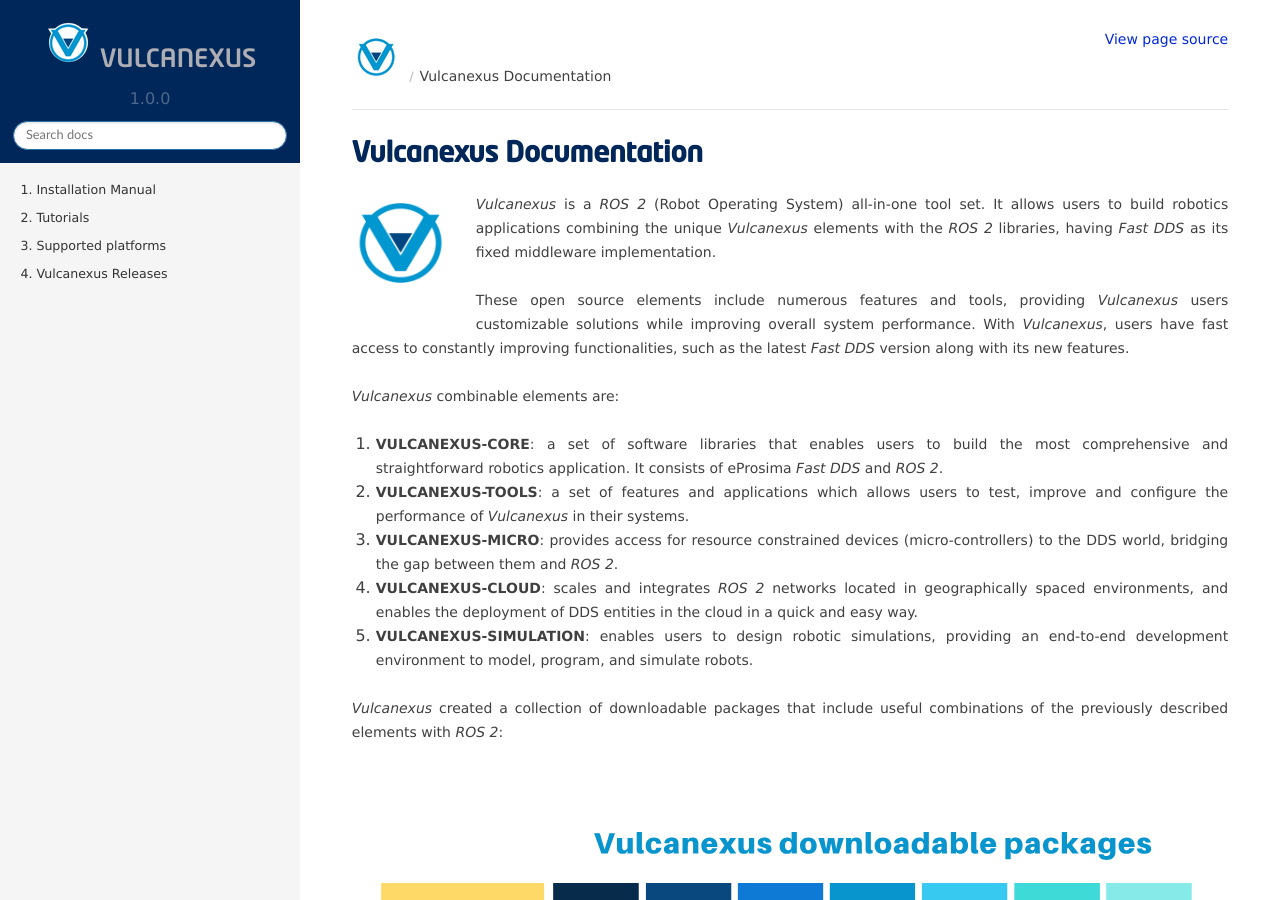
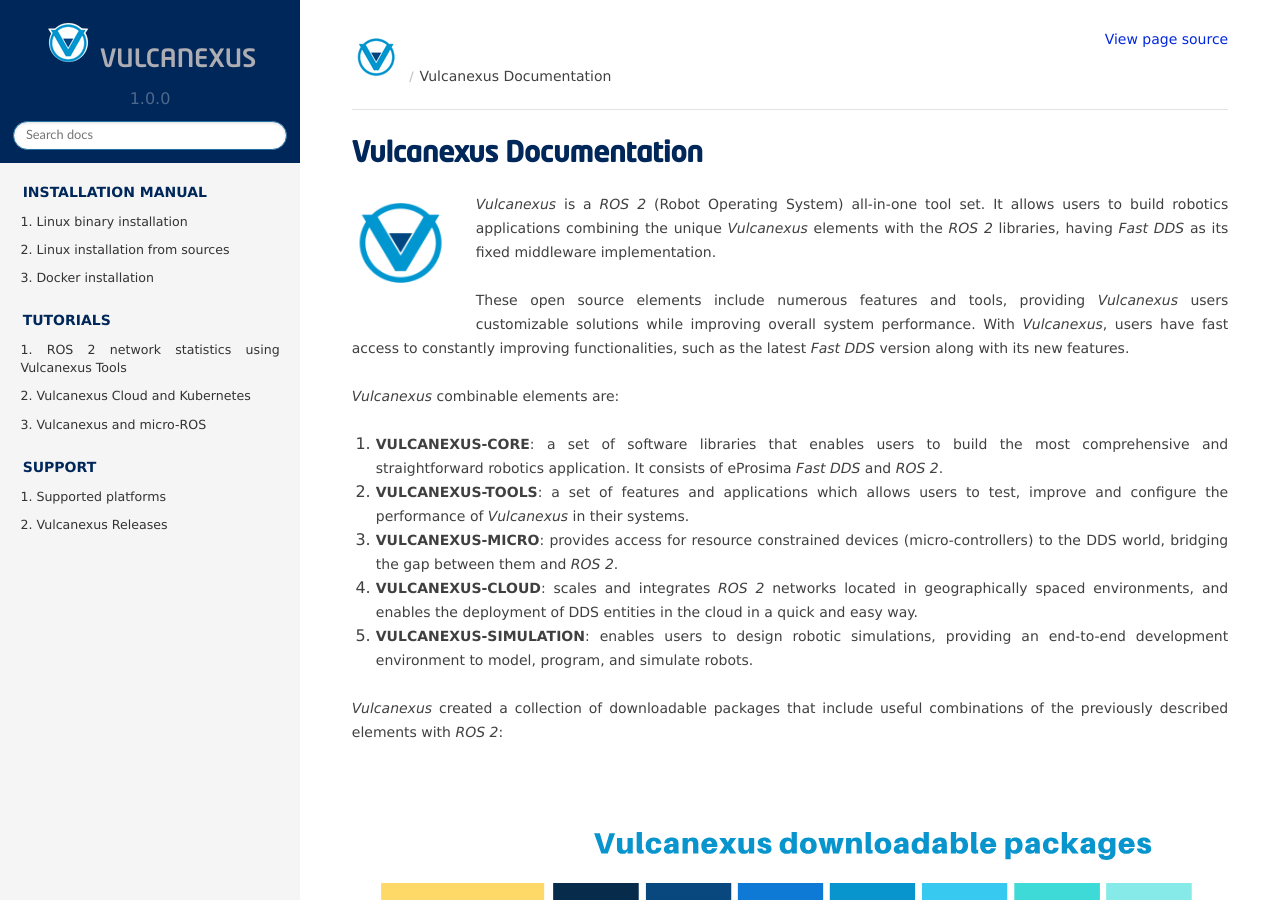
Before and after one commit to eProsima/vulcanexus, a Sphinx documentation site: the page built from docs/index.rst, in a window 1280 px wide and 900 px high. Built offline with Sphinx 7.4.7 and the Read the Docs theme 2.0.0, drawn with Linux system fonts in a browser that asks for light colours.

```diff
--- a/docs/index.rst
+++ b/docs/index.rst
@@ -33,11 +33,30 @@ With *Vulcanexus*, users have fast access to constantly improving functionalitie
 The following documentation includes instructions for installing each *Vulcanexus* packages, some tutorials help users to get started, and the supported platforms and releases.
 
 .. toctree::
+   :caption: Installation Manual
    :maxdepth: 2
    :hidden:
    :numbered: 5
 
-   /rst/installation/installation_manual
-   /rst/tutorials/tutorials
+   /rst/installation/linux_binary_installation.rst
+   /rst/installation/linux_source_installation.rst
+   /rst/installation/docker.rst
+
+.. toctree::
+   :caption: Tutorials
+   :maxdepth: 2
+   :hidden:
+   :numbered: 5
+
+   /rst/tutorials/tools_tutorial.rst
+   /rst/tutorials/cloud_tutorial.rst
+   /rst/tutorials/microros_tutorial.rst
+
+.. toctree::
+   :caption: Support
+   :maxdepth: 2
+   :hidden:
+   :numbered: 5
+
    /rst/platforms/platforms
    /rst/notes/notes
--- a/docs/rst/installation/docker.rst
+++ b/docs/rst/installation/docker.rst
@@ -63,5 +63,3 @@ The output should be:
 .. code-block:: bash
 
     /opt/vulcanexus/galactic
-
-Please refer to :ref:`vulcanexus_tutorials` to read about all the *Vulcanexus* possibilities and getting started with developing for *Vulcanexus*.
--- a/docs/rst/installation/linux_binary_installation.rst
+++ b/docs/rst/installation/linux_binary_installation.rst
@@ -70,8 +70,3 @@ To uninstall Vulcanexus, it is enough to run the following command :
 .. code-block:: bash
 
     sudo apt autoremove vulcanexus-galactic-desktop
-
-Next steps
-----------
-
-Please, refer to the :ref:`vulcanexus_tutorials` section to keep learning about Vulcanexus capabilities and features.
--- a/docs/rst/installation/linux_source_installation.rst
+++ b/docs/rst/installation/linux_source_installation.rst
@@ -117,8 +117,3 @@ In order to use the Vulcanexus installation, the environment must be set up sour
 .. code-block:: bash
 
     source ~/vulcanexus_galactic/install/setup.bash
-
-Next steps
-----------
-
-Please, refer to the :ref:`vulcanexus_tutorials` section to keep learning about Vulcanexus capabilities and features.
--- a/docs/rst/tutorials/cloud_tutorial.rst
+++ b/docs/rst/tutorials/cloud_tutorial.rst
@@ -6,6 +6,7 @@ Vulcanexus Cloud and Kubernetes
 .. contents:: Table of Contents
     :depth: 2
     :local:
+    :backlinks: none
 
 Background
 ----------
--- a/docs/rst/tutorials/tools_tutorial.rst
+++ b/docs/rst/tutorials/tools_tutorial.rst
@@ -6,6 +6,7 @@ ROS 2 network statistics using Vulcanexus Tools
 .. contents:: Table of Contents
     :depth: 2
     :local:
+    :backlinks: none
 
 Background
 ----------
```
Also changed, not shown: docs/rst/installation/installation_manual.rst (deleted, +0 -13 lines), docs/rst/tutorials/tutorials.rst (deleted, +0 -13 lines).
